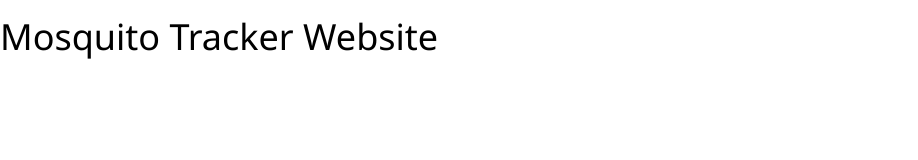
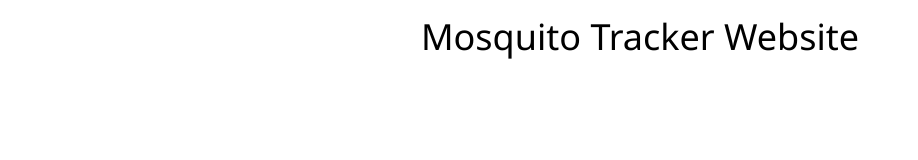
Before and after one commit to Username1234hio/MosquitoAlerts, a plain HTML site: page index.html in a window 1280 px wide. Shown: the whole page, without its empty margins (0-918 px from the left). Drawn offline with nearby package versions, Linux system fonts and the light colour scheme.

Commit message:
Update index.html

```diff
--- a/index.html
+++ b/index.html
@@ -5,6 +5,7 @@
     <title>Page Title</title>
   </head>
   <body>
-    <h1>Mosquito Tracker Website</h1>
+    <center><h1>Mosquito Tracker Website</h1></center>
+
   </body>
 </html>
```
